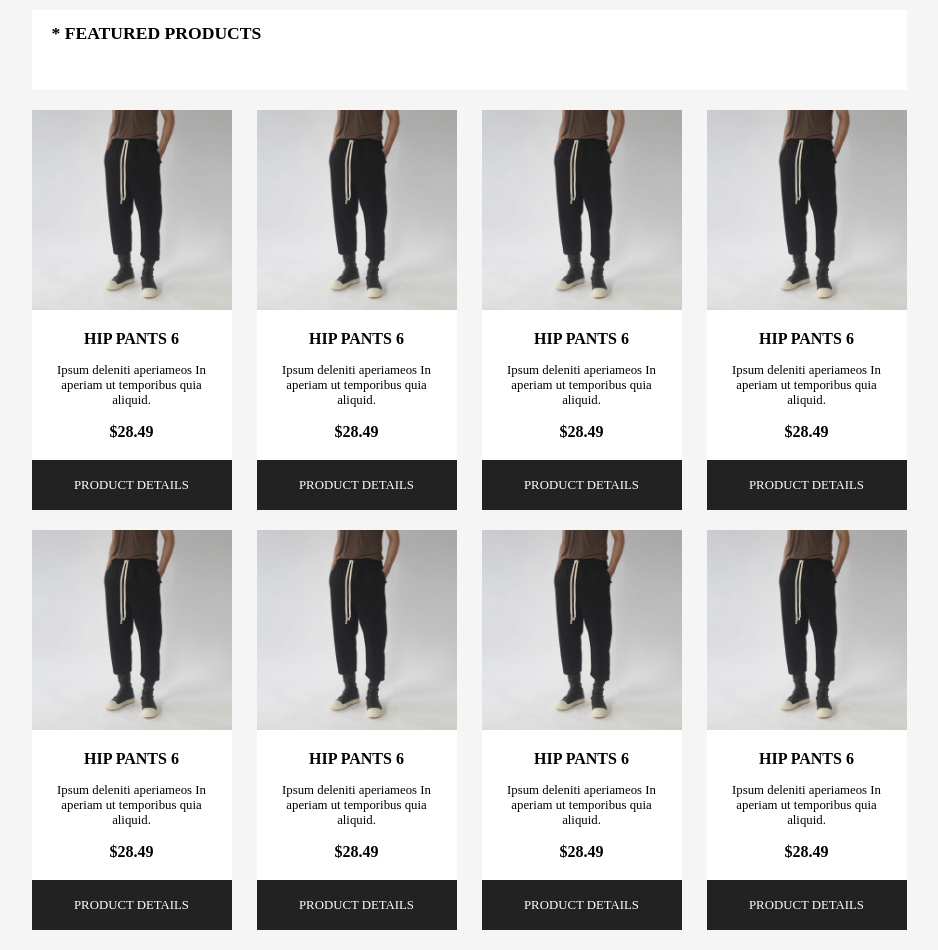
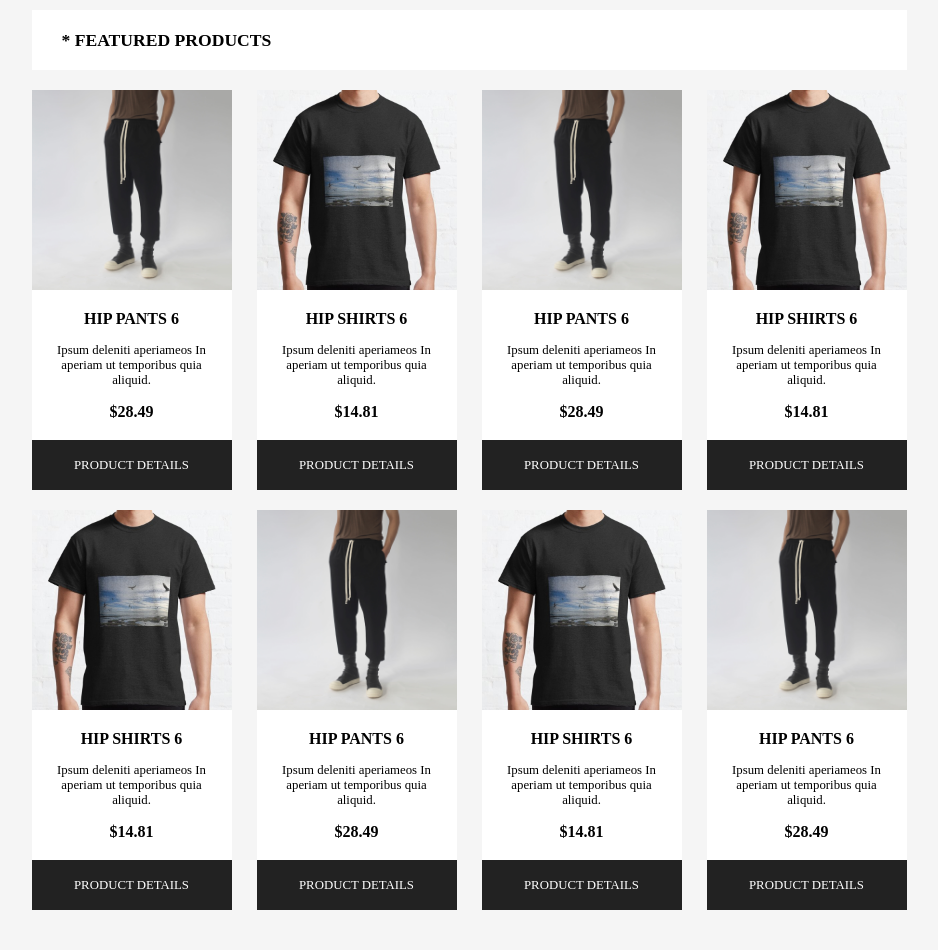
Before and after one commit to thinhnw/BNGW-Lab-S4, a plain HTML site: page index.html in a window 1280 px wide. Shown: the whole page, without its empty margins (171-1109 px from the left). Drawn offline with Linux system fonts and the light colour scheme.

Commit message:
Add shirts

```diff
--- a/css/style.css
+++ b/css/style.css
@@ -17,14 +17,15 @@ p {
 header {
 	display: block;
 	width: 875px;
-	height: 80px;
+	height: 60px;
 	margin: 10px auto 20px;
 	background: #fff;
 	box-sizing: border-box;
-	padding: 1% 20px;
 }
 header h1 {
 	text-align: left;
+	margin-left: 30px;
+	padding-top: 20px;
 }
 
 #featured {
--- a/index.html
+++ b/index.html
@@ -23,11 +23,11 @@
 			</div>
 		</div>
 		<div class="card">
-			<img class="thumbnail" src="images/DONGIAN-CROPPED-PANTS-BLACK.jpg" alt="">
+			<img class="thumbnail" src="images/Hip-shirts.jpg" alt="">
 			<div class="product-body">
-				<h2>HIP PANTS 6</h2>
+				<h2>HIP SHIRTS 6</h2>
 				<p>Ipsum deleniti aperiameos In aperiam ut temporibus quia aliquid. </p>
-				<h2>$28.49</h2>
+				<h2>$14.81</h2>
 				<div class="more-info">
 					<p>PRODUCT DETAILS</p>
 				</div>
@@ -45,11 +45,22 @@
 			</div>
 		</div>
 		<div class="card">
-			<img class="thumbnail" src="images/DONGIAN-CROPPED-PANTS-BLACK.jpg" alt="">
+			<img class="thumbnail" src="images/Hip-shirts.jpg" alt="">
 			<div class="product-body">
-				<h2>HIP PANTS 6</h2>
+				<h2>HIP SHIRTS 6</h2>
 				<p>Ipsum deleniti aperiameos In aperiam ut temporibus quia aliquid. </p>
-				<h2>$28.49</h2>
+				<h2>$14.81</h2>
+				<div class="more-info">
+					<p>PRODUCT DETAILS</p>
+				</div>
+			</div>
+		</div>
+		<div class="card">
+			<img class="thumbnail" src="images/Hip-shirts.jpg" alt="">
+			<div class="product-body">
+				<h2>HIP SHIRTS 6</h2>
+				<p>Ipsum deleniti aperiameos In aperiam ut temporibus quia aliquid. </p>
+				<h2>$14.81</h2>
 				<div class="more-info">
 					<p>PRODUCT DETAILS</p>
 				</div>
@@ -67,22 +78,11 @@
 			</div>
 		</div>
 		<div class="card">
-			<img class="thumbnail" src="images/DONGIAN-CROPPED-PANTS-BLACK.jpg" alt="">
+			<img class="thumbnail" src="images/Hip-shirts.jpg" alt="">
 			<div class="product-body">
-				<h2>HIP PANTS 6</h2>
+				<h2>HIP SHIRTS 6</h2>
 				<p>Ipsum deleniti aperiameos In aperiam ut temporibus quia aliquid. </p>
-				<h2>$28.49</h2>
-				<div class="more-info">
-					<p>PRODUCT DETAILS</p>
-				</div>
-			</div>
-		</div>
-		<div class="card">
-			<img class="thumbnail" src="images/DONGIAN-CROPPED-PANTS-BLACK.jpg" alt="">
-			<div class="product-body">
-				<h2>HIP PANTS 6</h2>
-				<p>Ipsum deleniti aperiameos In aperiam ut temporibus quia aliquid. </p>
-				<h2>$28.49</h2>
+				<h2>$14.81</h2>
 				<div class="more-info">
 					<p>PRODUCT DETAILS</p>
 				</div>
```
Also changed, not shown: images/Hip-shirts.jpg (added).
